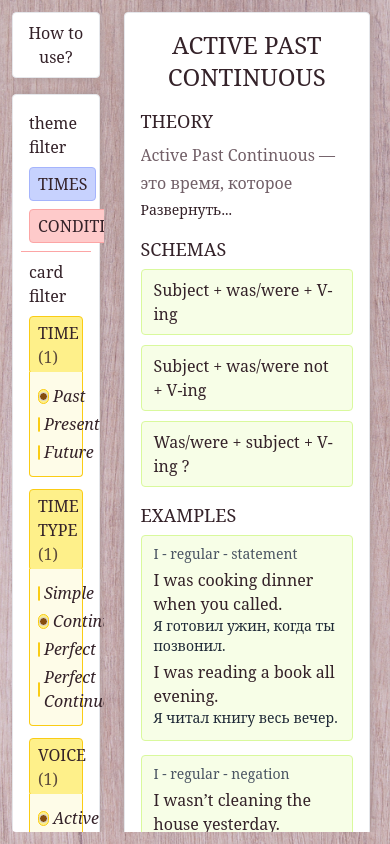
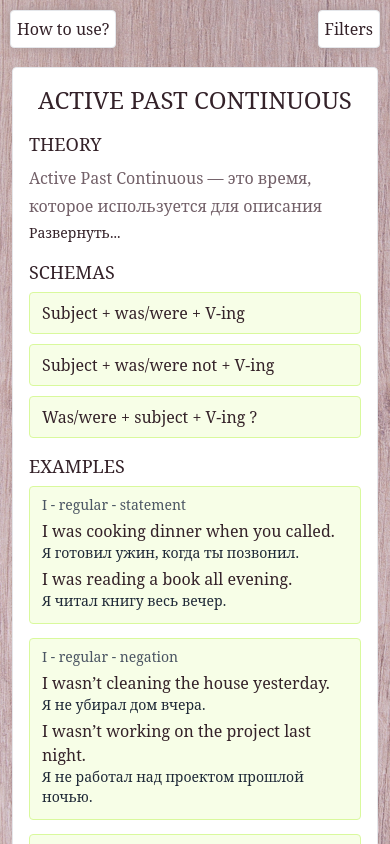
Before and after one commit to VanillaTank/vue-english-sentence, a Vue app: page / in a window 390 px wide. Shown: the top 844 px of the page. Built offline with nearby package versions, Linux system fonts and the light colour scheme.

Commit message:
adoptive

```diff
--- a/src/App.vue
+++ b/src/App.vue
@@ -5,13 +5,14 @@ import VHowToUse from '@/components/vHowToUse.vue'
 </script>
 
 <template>
-  <main class="h-screen w-full p-3 overflow-hidden main bg-no-repeat bg-center bg-cover">
-    <div class="max-w-[1200px] mx-auto flex h-full">
-      <div class="w-1/4 max-h-full overflow-auto rounded scroll-style scroll-pink pr-1">
+  <div class="bgi bg-no-repeat bg-[center_-80px] sm:bg-center bg-auto sm:bg-cover h-[115%] sm:h-full w-full fixed top-0 left-0 -z-10 bg-scroll"></div>
+  <main class="h-screen w-full p-3 sm:overflow-hidden">
+    <div class="max-w-[1200px] mx-auto sm:flex sm:h-full">
+      <div class="sm:w-1/4 w-full max-h-full overflow-auto sm:rounded scroll-style scroll-pink sm:pr-1 fixed top-0 left-0 p-2.5 sm:static flex sm:block justify-between bgi bg-no-repeat bg-[center_-80px] bg-auto sm:!bg-none sm:!bg-transparent">
         <v-how-to-use />
         <v-card-filter />
       </div>
-      <div class="w-3/4">
+      <div class="sm:w-3/4 mt-[55px] sm:mt-0">
         <v-card-list />
       </div>
     </div>
@@ -19,7 +20,7 @@ import VHowToUse from '@/components/vHowToUse.vue'
 </template>
 
 <style scoped>
-.main {
+.bgi {
   background-image: url('@/assets/bgk.jpg');
   background-color: #D5C1CC;
 }
--- a/src/components/vHowToUse.vue
+++ b/src/components/vHowToUse.vue
@@ -7,7 +7,7 @@ const open = ref(false)
 
 <template>
   <button
-    class="mb-4 border bg-white rounded p-2 v-shadow w-full hover:bg-soft-pink"
+    class="sm:mb-4 border bg-white rounded sm:p-2 p-1.5 v-shadow sm:w-full hover:bg-soft-pink"
     @click="open = true"
   >
     How to use?
--- a/src/layout/vCardFilter.vue
+++ b/src/layout/vCardFilter.vue
@@ -27,7 +27,14 @@ watch(
 </script>
 
 <template>
-  <div class="border bg-white rounded p-2 v-shadow">
+<!-- todo @click="open = true" -->
+  <button
+    class="sm:mb-4 border bg-white rounded sm:p-2 p-1.5 v-shadow sm:w-full hover:bg-soft-pink sm:hidden"
+  >
+    Filters
+  </button>
+
+  <div class="border bg-white rounded p-2 v-shadow sm:block hidden">
     <!-- THEME FILTER -->
     <div class="p-2">
       <h6 class="font-light	mb-2">theme filter</h6>
--- a/src/layout/vCardList.vue
+++ b/src/layout/vCardList.vue
@@ -9,7 +9,7 @@ const cards = computed(() => store.state.selectedCards)
 </script>
 
 <template>
-  <div class="max-h-full overflow-auto rounded scroll-style scroll-pink pl-5 pr-2 flex flex-col gap-y-4">
+  <div class="max-h-full overflow-auto rounded scroll-style scroll-pink sm:pl-5 sm:pr-2 flex flex-col gap-y-4">
     <div
       v-if="cards.every(card => !card.show)"
       class="text-sm text-gray-800 border bg-white rounded p-4 v-shadow card"
```
